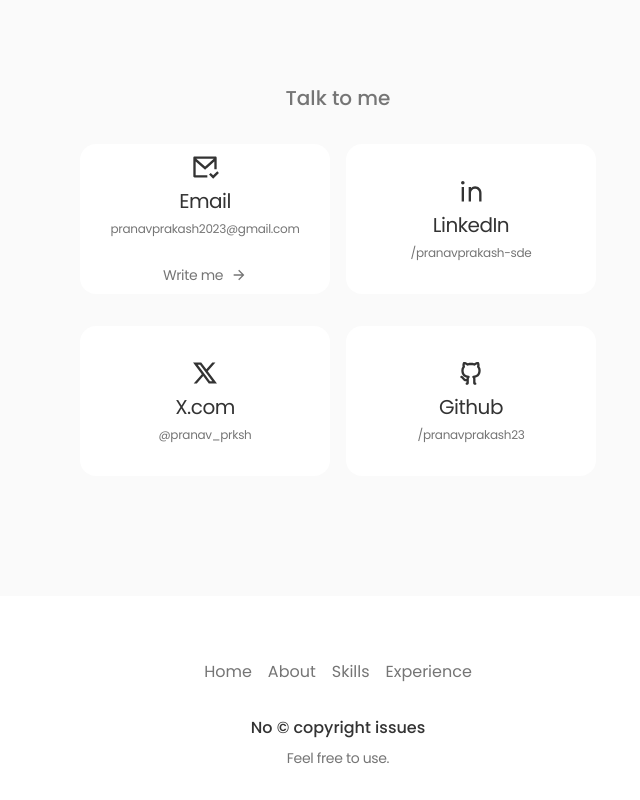
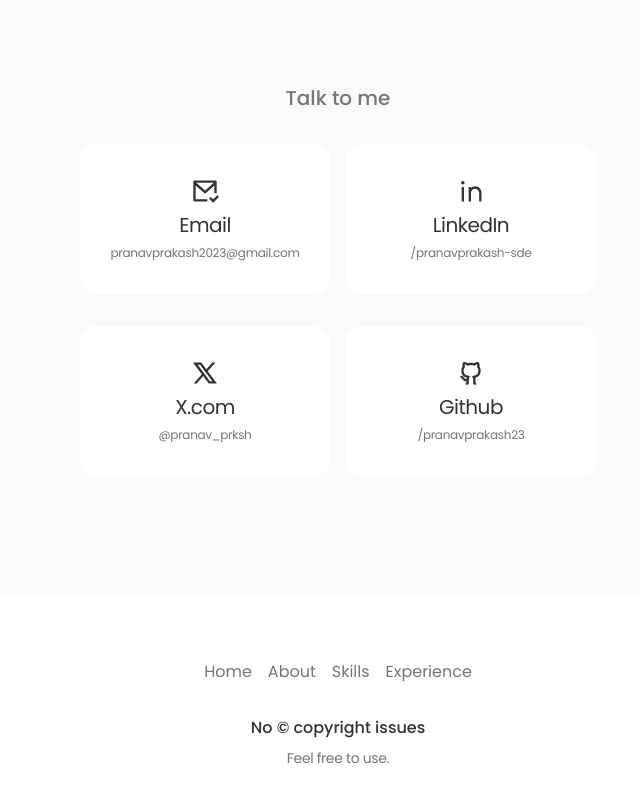
Before and after one commit to pranavprakash23/Porfolio, a React (Vite) app: page / in a window 1280 px wide. Shown: the part 3424-4224 px from the top of the page, without its empty margins (302-942 px from the left). Built offline with nearby package versions, Linux system fonts and the light colour scheme.

Commit message:
UI fixes

```diff
--- a/src/components/Contact.jsx
+++ b/src/components/Contact.jsx
@@ -22,10 +22,10 @@
                             <RiMailCheckLine size={28} className='text-title-color'/>
                             <p className='text-title-color'>Email</p>
                             <p className='text-xs text-text-color'>pranavprakash2023@gmail.com</p>
-                            <div className='flex flex-row gap-2 items-center mt-6'>
+                            {/* <div className='flex flex-row gap-2 items-center mt-6'>
                                 <p className='text-sm text-text-color'>Write me</p>
                                 <RiArrowRightLine className='hover:text-title-color-dark'/>
-                            </div>
+                            </div> */}
                         </div>
 
                         <a href="https://x.com/pranav_prksh">
```
